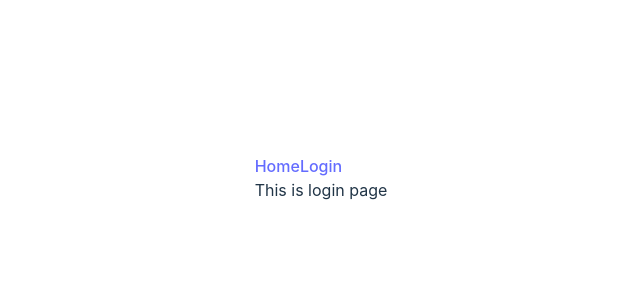
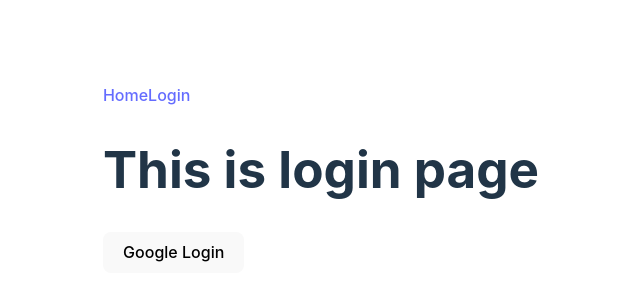
Before and after one commit to touhidcodes/PH-7-Simple-Firebase-Auth, a React (Vite) app: page /login in a window 1280 px wide. Shown: the part 222-522 px from the top of the page, without its empty margins (319-959 px from the left). Built offline with nearby package versions, Linux system fonts and the light colour scheme.

Commit message:
auth-provider-setup

```diff
--- a/src/components/Login/Login.jsx
+++ b/src/components/Login/Login.jsx
@@ -1,7 +1,17 @@
 import React from "react";
+import { getAuth } from "firebase/auth";
+import app from "../../firebase/firebase.init";
+import { GoogleAuthProvider } from "firebase/auth";
 
 const Login = () => {
-	return <div>This is login page</div>;
+	const auth = getAuth(app);
+	const provider = new GoogleAuthProvider();
+	return (
+		<div>
+			<h1>This is login page</h1>
+			<button>Google Login</button>
+		</div>
+	);
 };
 
 export default Login;
--- a/src/firebase/firebase.init.js
+++ b/src/firebase/firebase.init.js
@@ -15,3 +15,4 @@ const firebaseConfig = {
 
 // Initialize Firebase
 const app = initializeApp(firebaseConfig); // eslint-disable-line
+export default app;
```
